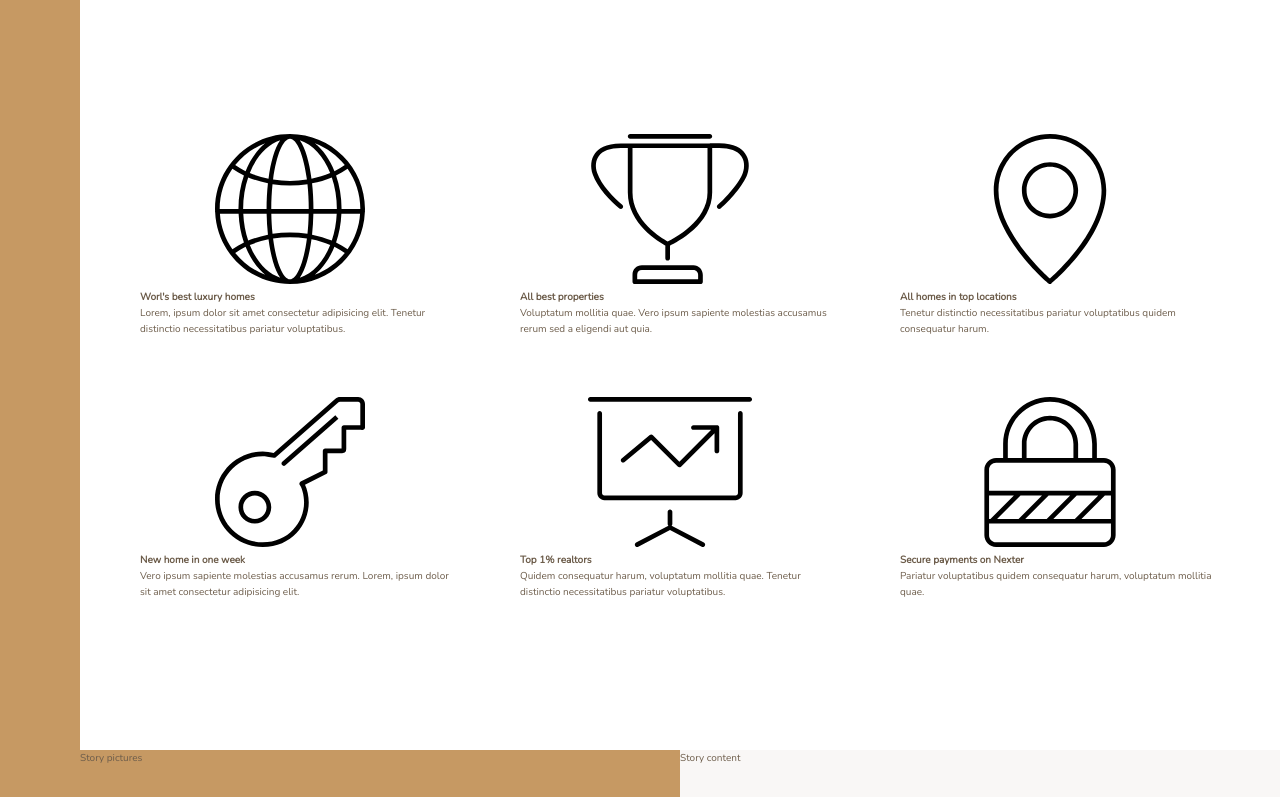
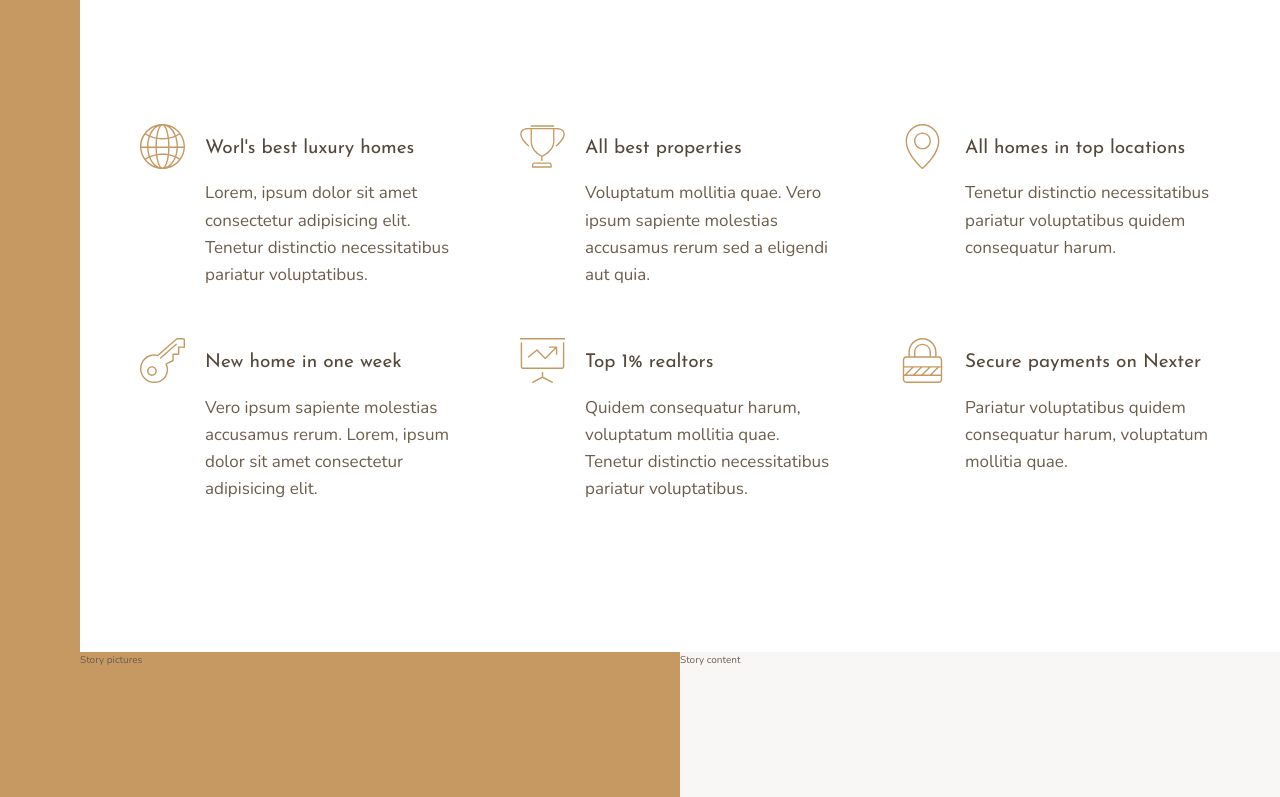
Before and after one commit to horoiu/Nexter, a website: page index.html in a window 1280 px wide. Shown: the part 656-1453 px from the top of the page. Drawn offline with nearby package versions, Linux system fonts and the light colour scheme.

Commit message:
Style '.features' section

```diff
--- a/index.html
+++ b/index.html
@@ -30,7 +30,7 @@
                 <svg class="feature__icon">
                     <use xlink:href="img/sprite.svg#icon-global"></use>
                 </svg>
-                <h4 class="heading-4">Worl's best luxury homes</h4>
+                <h4 class="heading-4 heading-4--dark">Worl's best luxury homes</h4>
                 <p class="feature__text">Lorem, ipsum dolor sit amet consectetur adipisicing elit. Tenetur distinctio necessitatibus pariatur voluptatibus.</p>
             </div>
 
@@ -38,7 +38,7 @@
                 <svg class="feature__icon">
                     <use xlink:href="img/sprite.svg#icon-trophy"></use>
                 </svg>
-                <h4 class="heading-4">All best properties</h4>
+                <h4 class="heading-4 heading-4--dark">All best properties</h4>
                 <p class="feature__text">Voluptatum mollitia quae. Vero ipsum sapiente molestias accusamus rerum sed a eligendi aut quia.</p>
             </div>
 
@@ -46,7 +46,7 @@
                 <svg class="feature__icon">
                     <use xlink:href="img/sprite.svg#icon-map-pin"></use>
                 </svg>
-                    <h4 class="heading-4">All homes in top locations</h4>
+                <h4 class="heading-4 heading-4--dark">All homes in top locations</h4>
                 <p class="feature__text">Tenetur distinctio necessitatibus pariatur voluptatibus quidem consequatur harum.</p>
             </div>
 
@@ -54,22 +54,22 @@
                 <svg class="feature__icon">
                     <use xlink:href="img/sprite.svg#icon-key"></use>
                 </svg>
-                    <h4 class="heading-4">New home in one week</h4>
+                <h4 class="heading-4 heading-4--dark">New home in one week</h4>
                 <p class="feature__text">Vero ipsum sapiente molestias accusamus rerum. Lorem, ipsum dolor sit amet consectetur adipisicing elit.</p>
             </div>
 
             <div class="feature">
                 <svg class="feature__icon">
-                        <use xlink:href="img/sprite.svg#icon-presentation"></use>
+                    <use xlink:href="img/sprite.svg#icon-presentation"> </use>
                     </svg>
-                    <h4 class="heading-4">Top 1% realtors</h4>
+                    <h4 class="heading-4 heading-4--dark">Top 1% realtors</h4>
                     <p class="feature__text">Quidem consequatur harum, voluptatum mollitia quae. Tenetur distinctio necessitatibus pariatur voluptatibus.</p>
             </div>
 
             <div class="feature"><svg class="feature__icon">
                     <use xlink:href="img/sprite.svg#icon-lock"></use>
                 </svg>
-                <h4 class="heading-4">Secure payments on Nexter</h4>
+                <h4 class="heading-4 heading-4--dark">Secure payments on Nexter</h4>
                 <p class="feature__text">Pariatur voluptatibus quidem consequatur harum, voluptatum mollitia quae.</p>
             </div>
         </section>
--- a/sass/_features.scss
+++ b/sass/_features.scss
@@ -4,6 +4,27 @@
     margin: 15rem 0;
 
     display: grid;
-    grid-template-columns: repeat(3, 1fr);
+    //grid-template-columns: repeat(3, 1fr);
+    grid-template-columns: repeat(auto-fit, minmax(25rem, 1fr));
     grid-gap: 6rem;
+    align-items: start;
 }
+
+.feature {
+    display: grid;
+    grid-template-columns: min-content 1fr;
+    grid-row-gap: 1.5rem;
+    grid-column-gap: 2rem;
+
+    &__icon {
+        fill: $color-primary;
+        width: 4.5rem;
+        height: 4.5rem;
+        grid-row: 1/span 2;
+        transform: translateY(-1rem);
+    }
+
+    &__text {
+        font-size: 1.7rem;
+    }
+}
--- a/sass/_typography.scss
+++ b/sass/_typography.scss
@@ -0,0 +1,28 @@
+%heading {
+    font-family: $font-display;
+    font-weight: 400;
+}
+
+
+.heading-1 {
+    @extend %heading;
+
+}
+
+.heading-2 {
+    @extend %heading;
+
+}
+
+.heading-3 {
+    @extend %heading;
+
+}
+
+.heading-4 {
+    @extend %heading;
+    font-size: 1.9rem;
+
+    &--light { color: $color-grey-light-1; }
+    &--dark { color: $color-grey-dark-1; }
+}
```
Also changed, not shown: css/style.css. Lines whose indentation alone changed are shown as unchanged.
